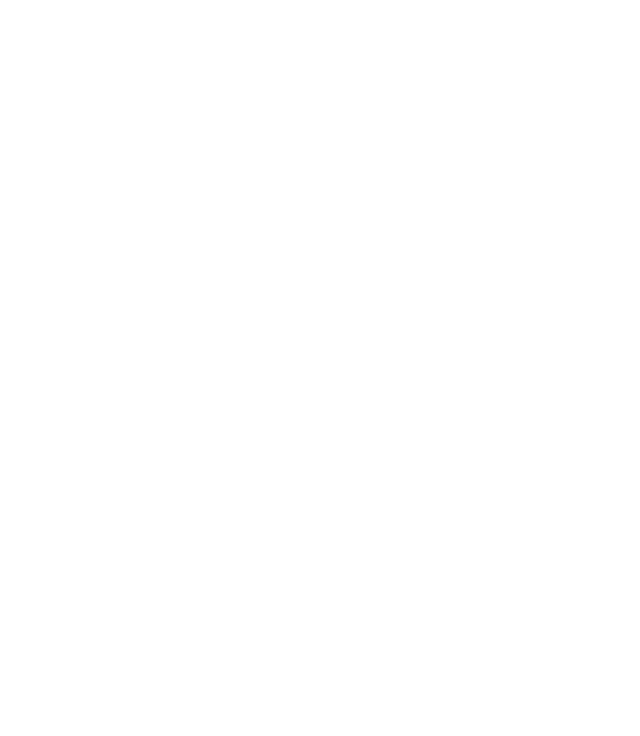
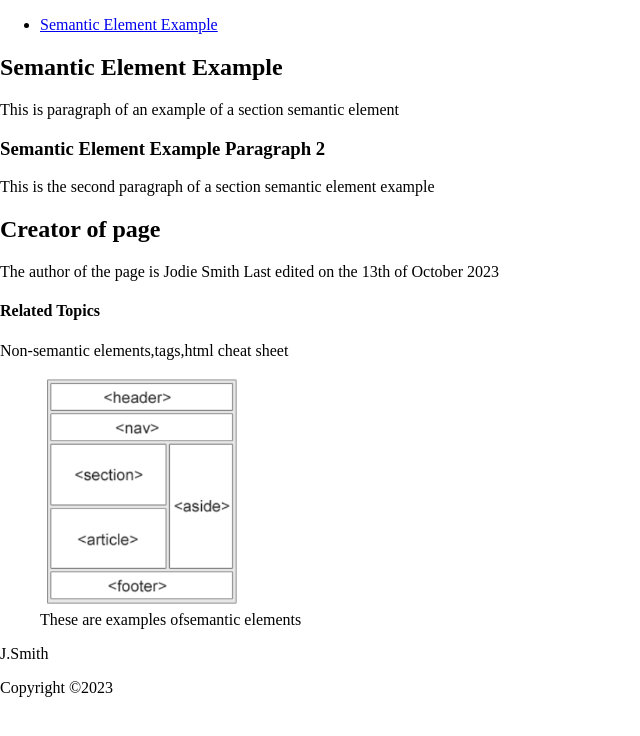
Before and after one commit to sjodie1157/Challenge10.13.2023, a plain HTML site: page index.html in a window 1280 px wide. Shown: the whole page, without its empty margins (0-640 px from the left). Drawn offline with Linux system fonts and the light colour scheme.

Commit message:
semantic element changes

```diff
--- a/CSS/style.css
+++ b/CSS/style.css
@@ -1,7 +1,7 @@
 body {
 
-    margin: 0;
+    margin: auto;
     padding: 0;
-    box-sizing: border-box;
+    box-sizing: border-box  ;
 
 }
--- a/index.html
+++ b/index.html
@@ -7,6 +7,67 @@
     <link rel="stylesheet" href="/CSS/style.css">
 </head>
 <body>
+    <!--    semantic element - This is at the top of the page  -->
+    <header>
 
+    <!--    semantic element -  This is the start of the Top Bar linking
+                        to different pages  -->
+        <nav>
+            <ul>
+                <li><a href="#">Semantic Element Example</a></li>
+            </ul>
+        </nav>
+    </header>
+    <!--    semantic element -  This is the section split to the page  -->
+    <section>
+        <h1>
+            Semantic Element Example
+        </h1>
+            <p> This is paragraph of an example of a
+                section semantic element
+            </p>
+    </section>
+
+    <section>
+        <h3>
+            Semantic Element Example Paragraph 2
+        </h3>
+            <p> This is the second paragraph of a section semantic
+                element example
+            </p>
+    </section>
+
+    <!--    semantic element -  This is element that contains
+            information that is indepedent to the page -->
+    <article>
+        <h2>
+            Creator of page
+        </h2>
+            <p> The author of the page is Jodie Smith
+                Last edited on the 13th of October 2023
+            </p>
+    <!--    semantic element -  This is element that adds
+            unrelated contents aside from the contents -->
+        <aside>
+                <h4>Related Topics</h4>
+                <p>Non-semantic elements,tags,html cheat sheet</p>
+        </aside>
+    </article>
+
+    <!--    semantic element -  This is element displays content like
+            llustrations, diagrams, photos, code listings, etc.-->
+    <figure>
+        <img src="/image/Screenshot 2023-10-13 093841.png" alt="semantic elements" style="width: 200px;">
+
+    <!--    semantic element -  This is puts an caption at the botton of the content (mainly images)-->
+        <figcaption>These are examples ofsemantic elements
+        </figcaption>
+    </figure>
+
+
+    <!-- semantic element - This is at the bottom of the page -->
+    <footer>
+        <p>J.Smith</p>Copyright &copy;2023</p>
+    </footer>
 </body>
 </html>
```
Also changed, not shown: image/HTML Generate.png (renamed from HTML Generate.png), image/Screenshot 2023-10-13 093841.png (added), image/folder clone.png (renamed from folder clone.png).
